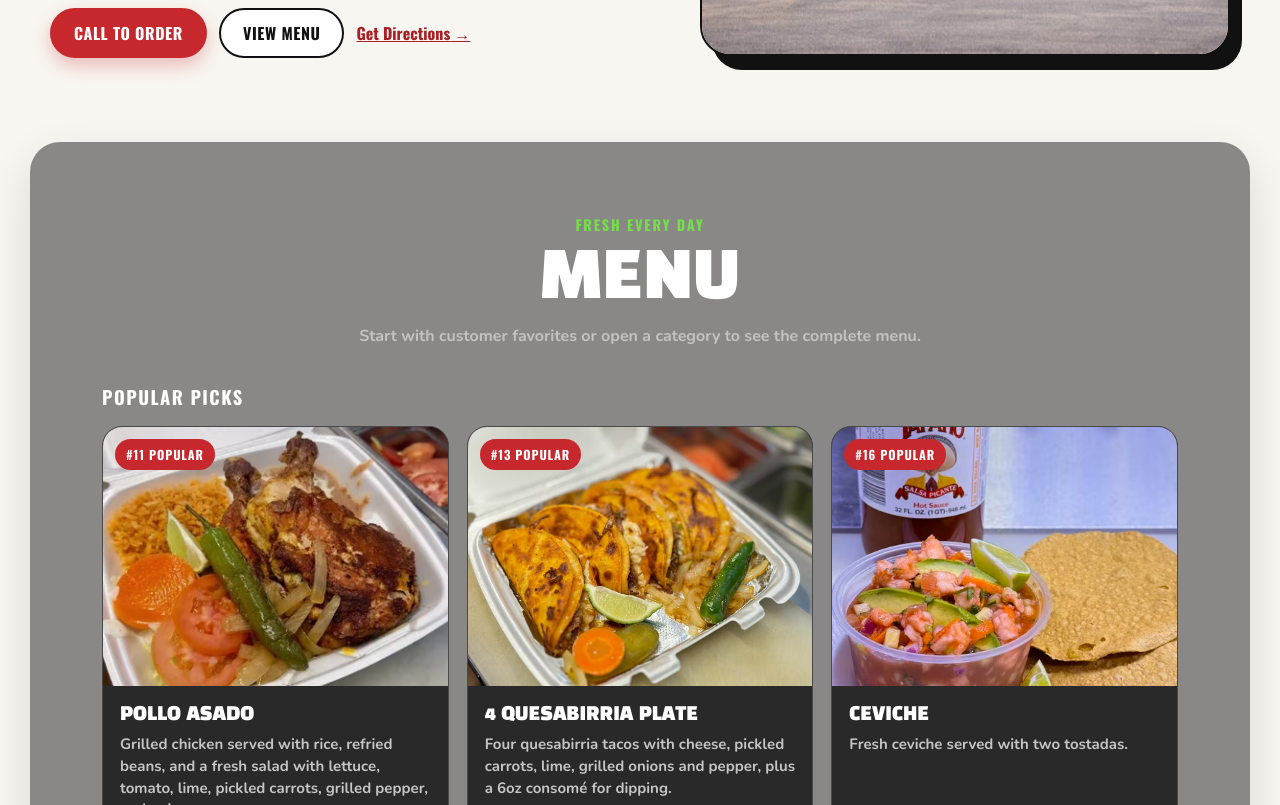
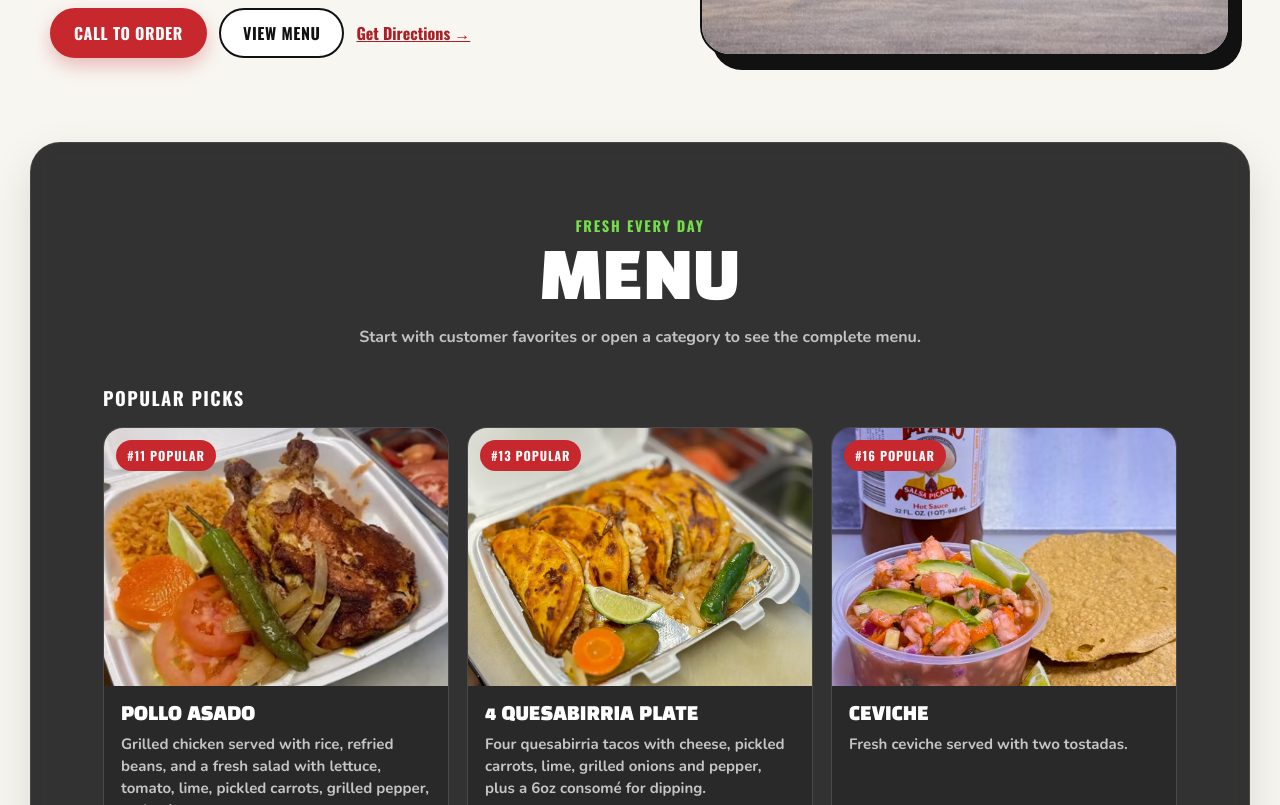
Before and after one commit to TaqueriaCalifornia/TaqueriaCalifornia.github.io, a React (Vite) app: page / in a window 1280 px wide. Shown: the part 515-1320 px from the top of the page. Built offline with nearby package versions, Linux system fonts and the light colour scheme.

Commit message:
Add dark glass section styling

```diff
--- a/src/globals.css
+++ b/src/globals.css
@@ -260,7 +260,12 @@ footer {
 }
 
 .menu-section,
-.meats-section { background: rgba(29, 29, 29, 0.5); }
+.meats-section {
+  border: 1px solid rgba(255, 255, 255, 0.09);
+  background: rgba(29, 29, 29, 0.9);
+  -webkit-backdrop-filter: blur(10px);
+  backdrop-filter: blur(10px);
+}
 
 .menu-section { padding: clamp(36px, 6vw, 72px); }
 
```
